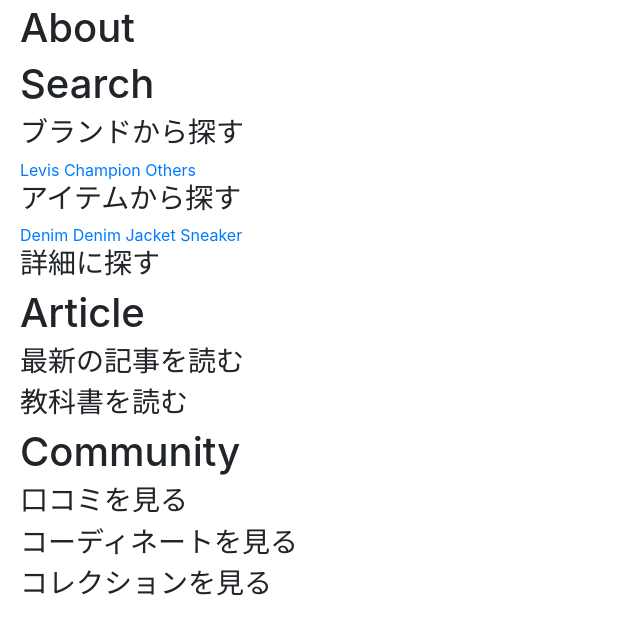
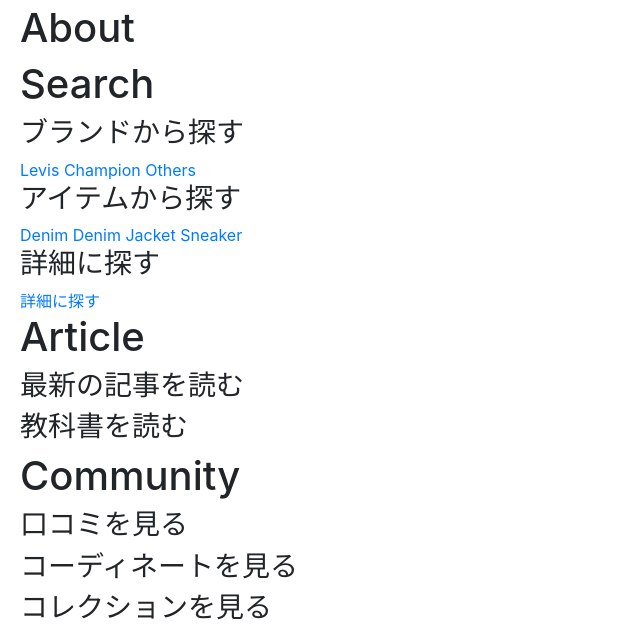
Before and after one commit to atsushimemet/vook_django_v1, a Django app: page /vook_django_v1/ in a window 1280 px wide. Shown: the part 388-1021 px from the top of the page, without its empty margins (0-640 px from the left). Before the commit the page ends 984 px from the top, so only its background shows below. Run offline with Django 4.2, Linux system fonts and the light colour scheme; some libraries are stand-ins or nearby versions.

Commit message:
feat: #25 詳細探すにリンク追加

```diff
--- a/vook_django_v1/templates/vook_django_v1/index.html
+++ b/vook_django_v1/templates/vook_django_v1/index.html
@@ -54,6 +54,7 @@
             <a href="https://stockx.com/ja-jp/electronics" class="brand">Denim Jacket</a>
             <a href="https://stockx.com/ja-jp/accessories" class="brand">Sneaker</a>
             <h3>詳細に探す</h3>
+            <a href="https://sauna-ikitai.com/" class="brand">詳細に探す</a>
         </section>
         <section id="article" class="contents">
             <h1>Article</h1>
```
